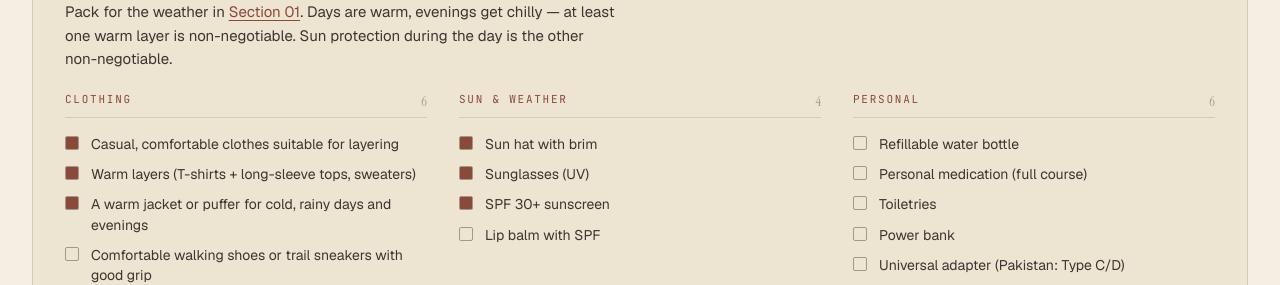
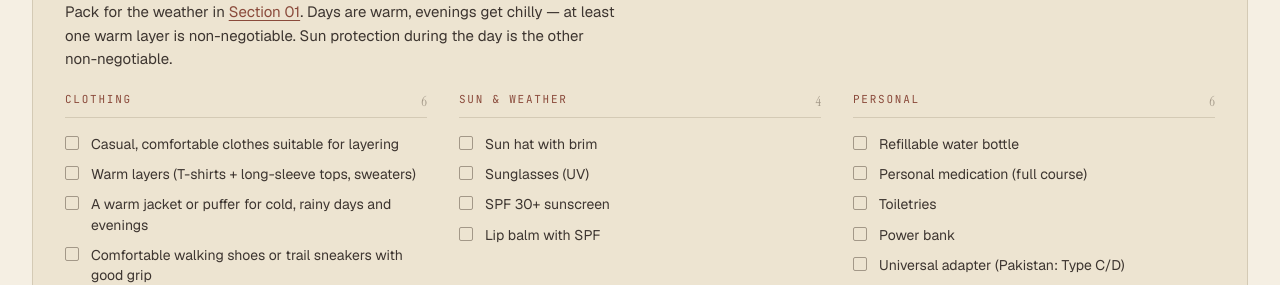
Before and after one commit to usmanjaved-droid/summit-fellowship-website, a Next.js app: page /venue in a window 1280 px wide. Shown: the part 7460-7745 px from the top of the page. Built offline with nearby package versions, Linux system fonts and the light colour scheme.

Commit message:
style: remove essential item distinction from packing lists
- Remove className={styles.essential} from all packing list items
- All items now display with uniform checkboxes without distinction

```diff
--- a/app/venue/page.tsx
+++ b/app/venue/page.tsx
@@ -411,9 +411,9 @@ export default function VenuePage() {
                 <div className={styles.packingCol}>
                   <h4><span>Clothing</span><span className={styles.ct}>6</span></h4>
                   <ul>
-                    <li className={styles.essential}>Casual, comfortable clothes suitable for layering</li>
-                    <li className={styles.essential}>Warm layers (T-shirts + long-sleeve tops, sweaters)</li>
-                    <li className={styles.essential}>A warm jacket or puffer for cold, rainy days and evenings</li>
+                    <li>Casual, comfortable clothes suitable for layering</li>
+                    <li>Warm layers (T-shirts + long-sleeve tops, sweaters)</li>
+                    <li>A warm jacket or puffer for cold, rainy days and evenings</li>
                     <li>Comfortable walking shoes or trail sneakers with good grip</li>
                     <li>Trekking shoes — you'll need them on day 3 for our outdoors day</li>
                     <li>Traditional attire for Cultural Night</li>
@@ -424,9 +424,9 @@ export default function VenuePage() {
                 <div className={styles.packingCol}>
                   <h4><span>Sun &amp; weather</span><span className={styles.ct}>4</span></h4>
                   <ul>
-                    <li className={styles.essential}>Sun hat with brim</li>
-                    <li className={styles.essential}>Sunglasses (UV)</li>
-                    <li className={styles.essential}>SPF 30+ sunscreen</li>
+                    <li>Sun hat with brim</li>
+                    <li>Sunglasses (UV)</li>
+                    <li>SPF 30+ sunscreen</li>
                     <li>Lip balm with SPF</li>
                   </ul>
                 </div>
```
